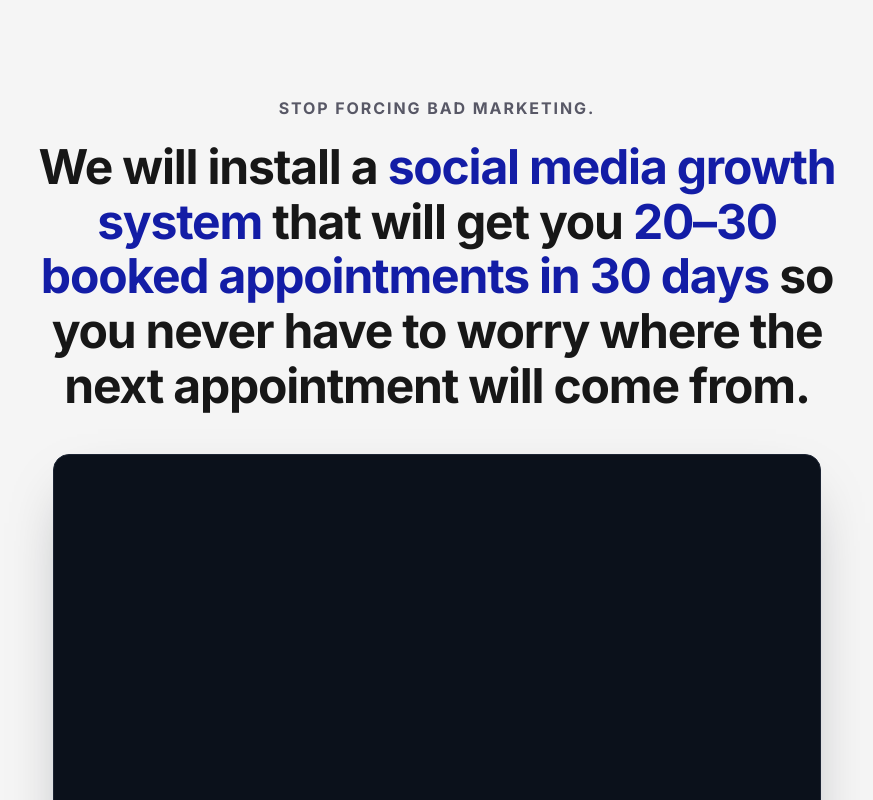
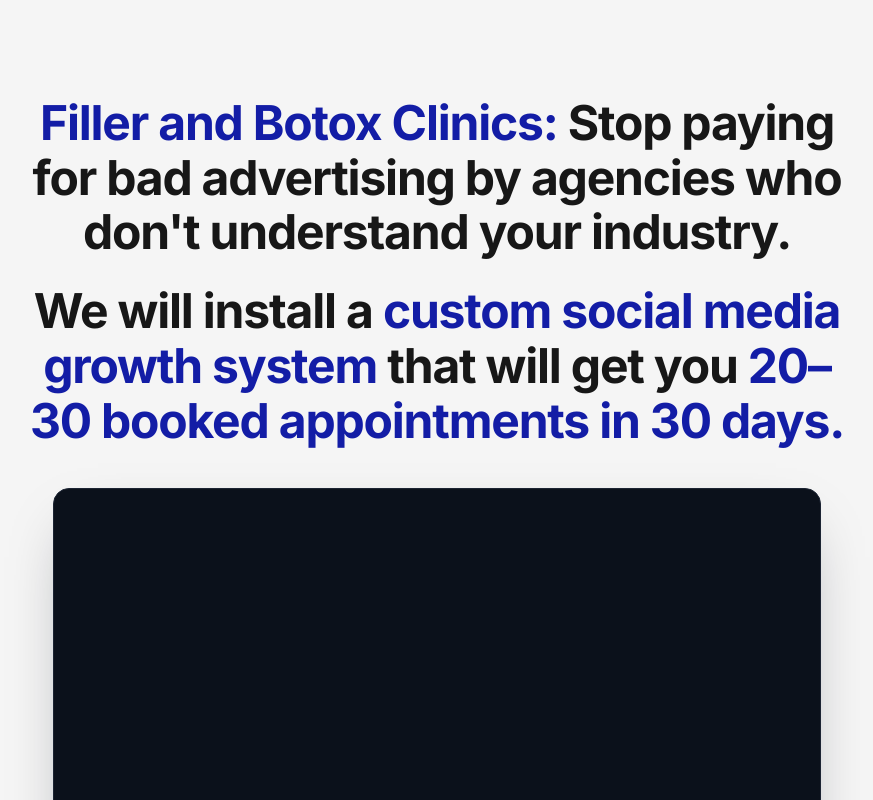
Before and after one commit to Jojo42011/Systemize-Landing, a Next.js app: page / in a window 1280 px wide. Shown: the top 800 px of the page, without its empty margins (203-1076 px from the left). Built offline with nearby package versions, Linux system fonts and the light colour scheme; no server answers.

Commit message:
Replace hero headline with filler and Botox clinic growth copy

```diff
--- a/app/page.tsx
+++ b/app/page.tsx
@@ -14,18 +14,18 @@ export default function Home() {
           aria-labelledby="hero-heading"
           className="mx-auto w-full max-w-4xl flex-1 px-5 pb-24 pt-16 text-center sm:px-8 sm:pt-24"
         >
-          <p className="mb-5 text-sm font-bold uppercase tracking-[0.12em] text-caption sm:text-base">
-            Stop Forcing Bad Marketing.
-          </p>
           <h1
             id="hero-heading"
             className="font-display mx-auto max-w-4xl text-[2rem] leading-[1.15] sm:text-[2.75rem] sm:leading-[1.14] lg:text-5xl"
           >
-            We will install a{" "}
-            <strong className="font-bold text-accent">social media growth system</strong>{" "}
-            that will get you{" "}
-            <strong className="font-bold text-accent">20–30 booked appointments in 30 days</strong>{" "}
-            so you never have to worry where the next appointment will come from.
+            <span className="text-accent">Filler and Botox Clinics:</span>{" "}
+            Stop paying for bad advertising by agencies who don&apos;t understand your industry.
+            <span className="mt-6 block">
+              We will install a{" "}
+              <strong className="font-bold text-accent">custom social media growth system</strong>{" "}
+              that will get you{" "}
+              <strong className="font-bold text-accent">20–30 booked appointments in 30 days.</strong>
+            </span>
           </h1>
 
           <div className="mx-auto mt-10 max-w-3xl">
```
